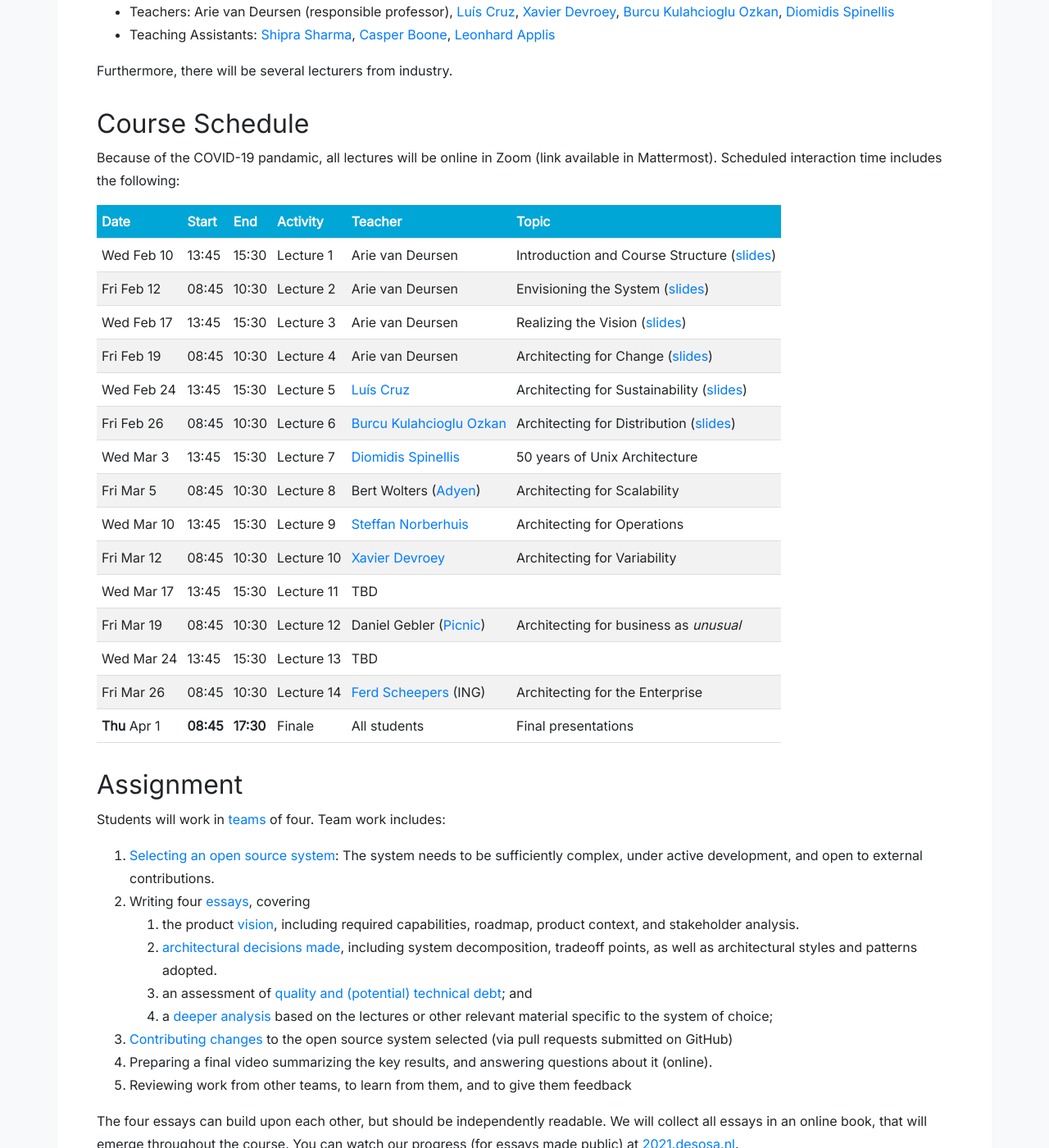
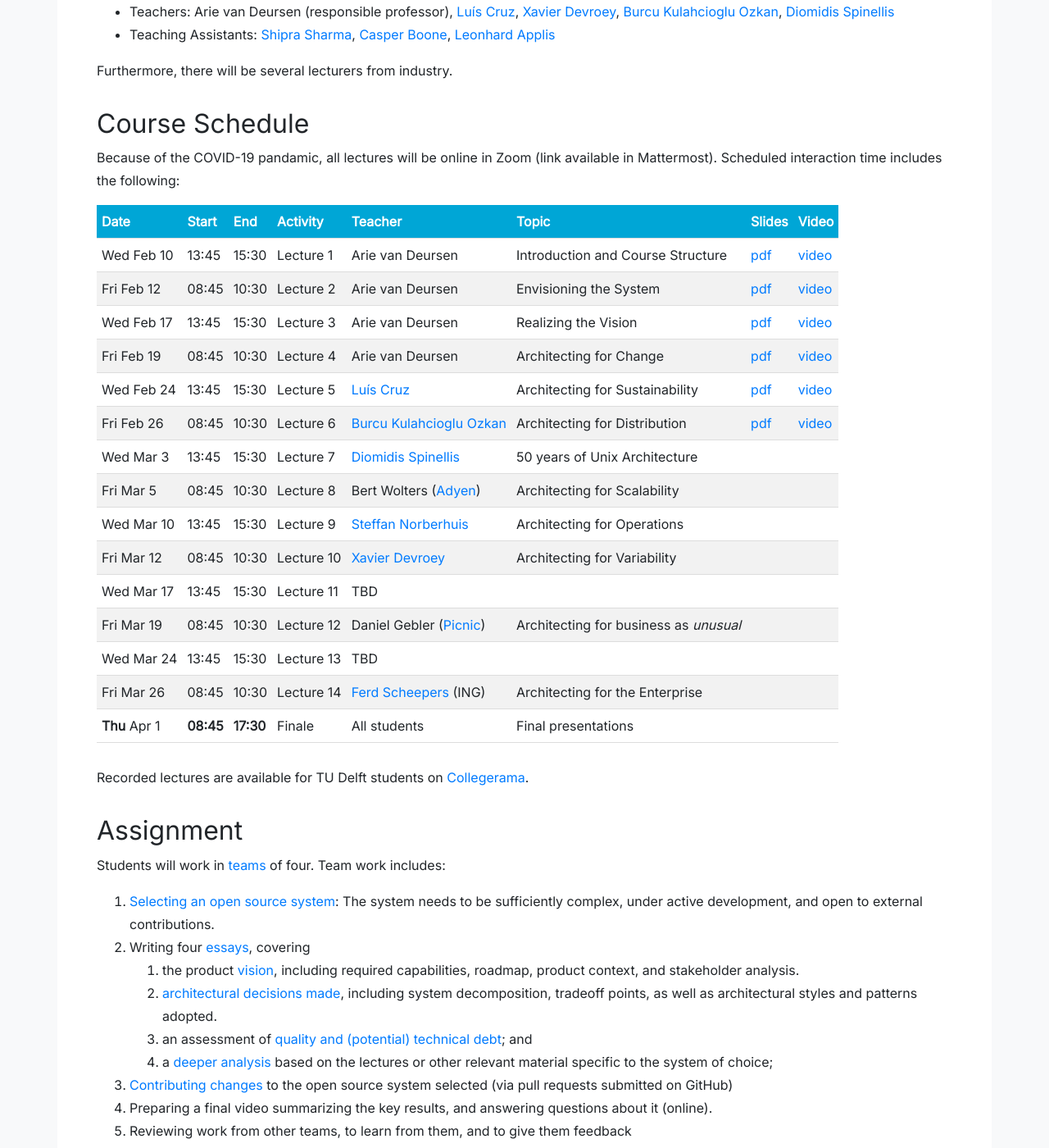
Before and after one commit to SERG-Delft/delftswa, a Jekyll site: the page built from 2021/index.md, in a window 1280 px wide and 1400 px high, scrolled down 963 px. Shown: the whole window at 82% size. Built offline with Jekyll 4.4.1, drawn with Linux system fonts in a browser that asks for light colours.

Commit message:
Add collegerama links

```diff
--- a/2021/index.md
+++ b/2021/index.md
@@ -52,14 +52,14 @@ Because of the COVID-19 pandamic, all lectures will be online in Zoom (link avai
 Scheduled interaction time includes the following:
 
 
-Date | Start | End | Activity | Teacher | Topic
+Date | Start | End | Activity | Teacher | Topic | Slides | Video
 |---|---|---|---|---|
-Wed Feb 10 | 13:45 | 15:30 | Lecture 1 | Arie van Deursen         | Introduction and Course Structure ([slides](slides/overview2021.pdf))
-Fri Feb 12 | 08:45 | 10:30 | Lecture 2 | Arie van Deursen         | Envisioning the System ([slides](slides/envisioning-the-system.pdf))
-Wed Feb 17 | 13:45 | 15:30 | Lecture 3 | Arie van Deursen         | Realizing the Vision ([slides](slides/contributions-and-views.pdf))
-Fri Feb 19 | 08:45 | 10:30 | Lecture 4 | Arie van Deursen         | Architecting for Change ([slides](slides/architecting-for-change.pdf))
-Wed Feb 24 | 13:45 | 15:30 | Lecture 5 | [Luís Cruz][luis]        | Architecting for Sustainability ([slides](slides/sa-green-se.pdf))
-Fri Feb 26 | 08:45 | 10:30 | Lecture 6 | [Burcu Kulahcioglu Ozkan][burcu]     | Architecting for Distribution ([slides](slides/architecting-for-distribution.pdf))
+Wed Feb 10 | 13:45 | 15:30 | Lecture 1 | Arie van Deursen         | Introduction and Course Structure | [pdf](slides/overview2021.pdf) | [video](https://collegerama.tudelft.nl/Mediasite/Channel/eemcs-msc-cs/watch/3e74da30042e4edc90ca96648e336e5e1d)
+Fri Feb 12 | 08:45 | 10:30 | Lecture 2 | Arie van Deursen         | Envisioning the System | [pdf](slides/envisioning-the-system.pdf) | [video](https://collegerama.tudelft.nl/Mediasite/Channel/eemcs-msc-cs/watch/a346b37e49504745a857c1abc55cb99e1d)
+Wed Feb 17 | 13:45 | 15:30 | Lecture 3 | Arie van Deursen         | Realizing the Vision | [pdf](slides/contributions-and-views.pdf) | [video](https://collegerama.tudelft.nl/Mediasite/Channel/eemcs-msc-cs/watch/e9cea7ad12464b138d41ad2b6f17abbe1d)
+Fri Feb 19 | 08:45 | 10:30 | Lecture 4 | Arie van Deursen         | Architecting for Change | [pdf](slides/architecting-for-change.pdf) | [video](https://collegerama.tudelft.nl/Mediasite/Channel/eemcs-msc-cs/watch/7dd72f21515e47318535e11776f7ec541d)
+Wed Feb 24 | 13:45 | 15:30 | Lecture 5 | [Luís Cruz][luis]        | Architecting for Sustainability | [pdf](slides/sa-green-se.pdf) | [video](https://collegerama.tudelft.nl/Mediasite/Channel/eemcs-msc-cs/watch/baf7f84c76d54e2a9c3323f122f926281d)
+Fri Feb 26 | 08:45 | 10:30 | Lecture 6 | [Burcu Kulahcioglu Ozkan][burcu]     | Architecting for Distribution | [pdf](slides/architecting-for-distribution.pdf) | [video](https://collegerama.tudelft.nl/Mediasite/Channel/eemcs-msc-cs/watch/4e45e2300a624cf9a27fffb3ac7a6d0b1d)
 Wed Mar 3  | 13:45 | 15:30 | Lecture 7 | [Diomidis Spinellis][diomidis] | 50 years of Unix Architecture
 Fri Mar 5  | 08:45 | 10:30 | Lecture 8 | Bert Wolters ([Adyen])     | Architecting for Scalability
 Wed Mar 10 | 13:45 | 15:30 | Lecture 9 | [Steffan Norberhuis][norberhuis]      | Architecting for Operations
@@ -71,9 +71,14 @@ Fri Mar 26 | 08:45 | 10:30 | Lecture 14 | [Ferd Scheepers][ferd] (ING) | Archite
 **Thu** Apr 1 | **08:45** | **17:30** | Finale | All students | Final presentations
 
 
+<br/>
+Recorded lectures are available for TU Delft students on [Collegerama].
+
+
 [picnic]: https://blog.picnic.nl/
 [adyen]: https://www.adyen.com/
 [norberhuis]: https://www.norberhuis.nl/
+[collegerama]: https://collegerama.tudelft.nl/Mediasite/Channel/eemcs-msc-cs/browse/null/most-recent/null/0/1cf33499abdf4e20a195204e9d47b4b414
 
 
 
```
